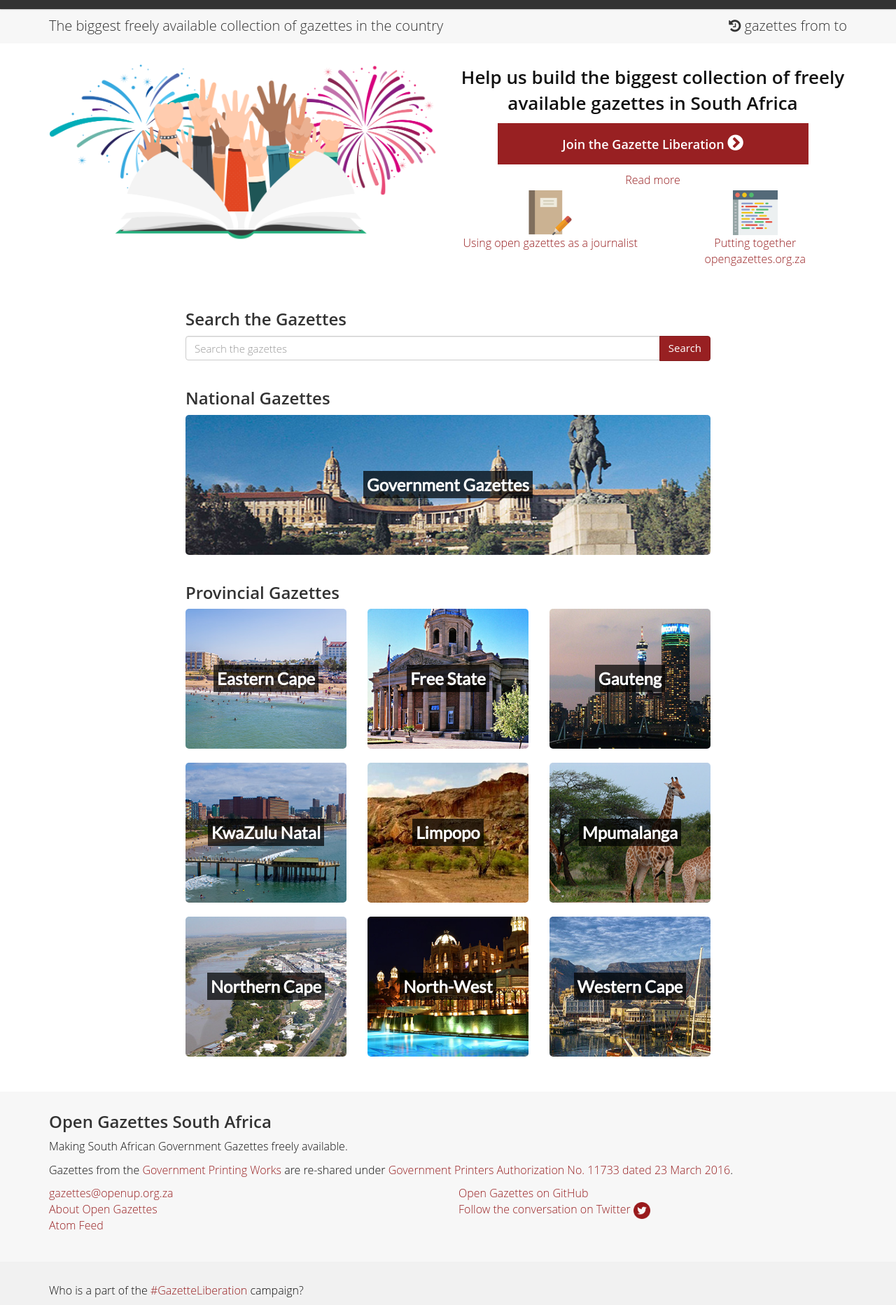
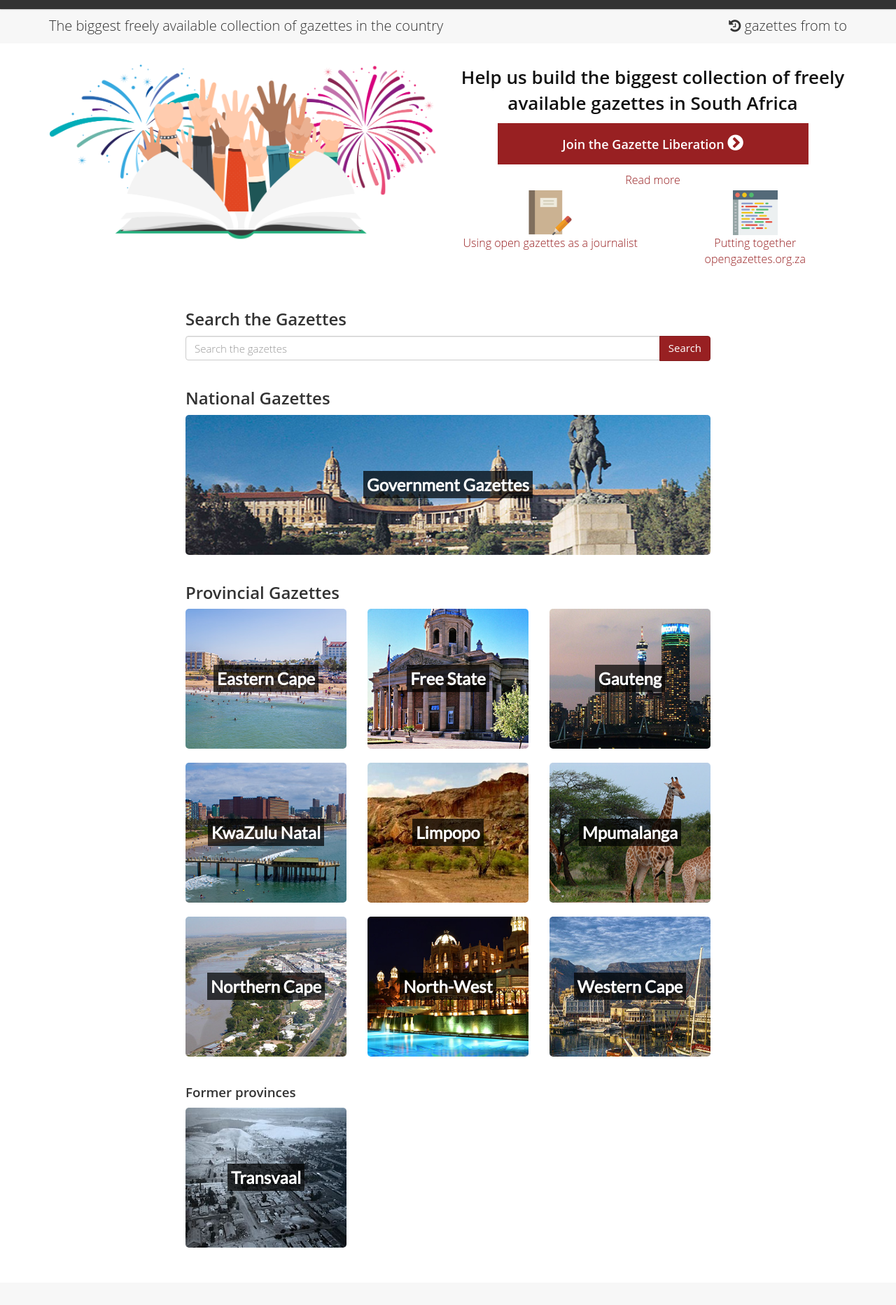
Before and after one commit to OpenUpSA/opengazettes, a Jekyll site: the page built from index.html, in a window 1280 px wide. Shown: the part 57-1922 px from the top of the page at 70% size. Built offline with Jekyll 4.4.1, drawn with Linux system fonts in a browser that asks for light colours; grey boxes are pictures that could not be loaded.

Commit message:
transvaal on homepage (#59)

```diff
--- a/_sass/site.scss
+++ b/_sass/site.scss
@@ -175,7 +175,7 @@
     }
 }
 
-h2, .h2 {
+h2, .h2, h3 {
     font-weight: 600;
     color: #333;
 }
@@ -213,6 +213,8 @@
         width: 100%;
         height: 200px;
         border-radius: 5px;
+        background-position: center;
+        background-size: cover;
     }
 
     .btn_text {
@@ -234,54 +236,38 @@
 
     .btn_nat {
         background-image: url(/img/provinces/national_4.jpg);
-        background-position: center;
-        background-size: cover;
     }
     .btn_wc {
         background-image: url(/img/provinces/westerncape.jpg);
-        background-position: center;
-        background-size: cover;
     }
     .btn_gt {
         background-image: url(/img/provinces/gauteng.jpg);
-        background-position: center;
-        background-size: cover;
     }
     .btn_kzn {
         background-image: url(/img/provinces/kwazulunatal.jpg);
-        background-position: center;
-        background-size: cover;
     }
     .btn_ec {
         background-image: url(/img/provinces/easterncape.jpg);
-        background-position: center;
-        background-size: cover;
     }
     .btn_fs {
         background-image: url(/img/provinces/freestate.jpg);
-        background-position: center;
-        background-size: cover;
     }
     .btn_nw {
         background-image: url(/img/provinces/northwest.jpg);
-        background-position: center;
-        background-size: cover;
     }
     .btn_nc {
         background-image: url(/img/provinces/northerncape.jpg);
-        background-size: cover;
+        background-position: left;
     }
     .btn_mp {
         background-image: url(/img/provinces/mpumalanga.jpg);
-        background-position: center;
-        background-size: cover;
     }
     .btn_lim {
         background-image: url(/img/provinces/limpopo.jpg);
-        background-position: center;
-        background-size: cover;
     }
-
+    .btn_tv {
+        background-image: url(/img/provinces/transvaal.jpg);
+    }
 }
 
 .readmore {
--- a/index.html
+++ b/index.html
@@ -112,6 +112,16 @@
             </a>
           </div>
         </div>
+        <h3>Former provinces</h3>
+        <div class="row">
+          <div class="col-md-4">
+            <a class="btn_p" href="/gazettes/ZA-transvaal/">
+              <button class="gazettes_nav_btn btn_tv" name="button">
+                <span class="btn_text">Transvaal</span>
+              </button>
+            </a>
+          </div>
+        </div>
       </div>
     </div>
   </div>
```
Also changed, not shown: img/provinces/transvaal.jpg (added).
